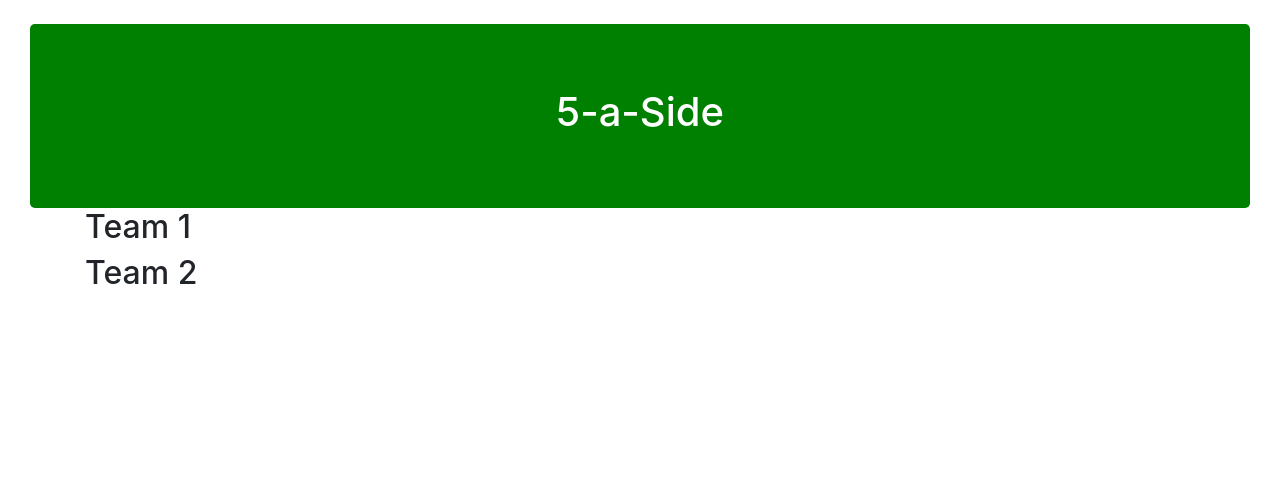
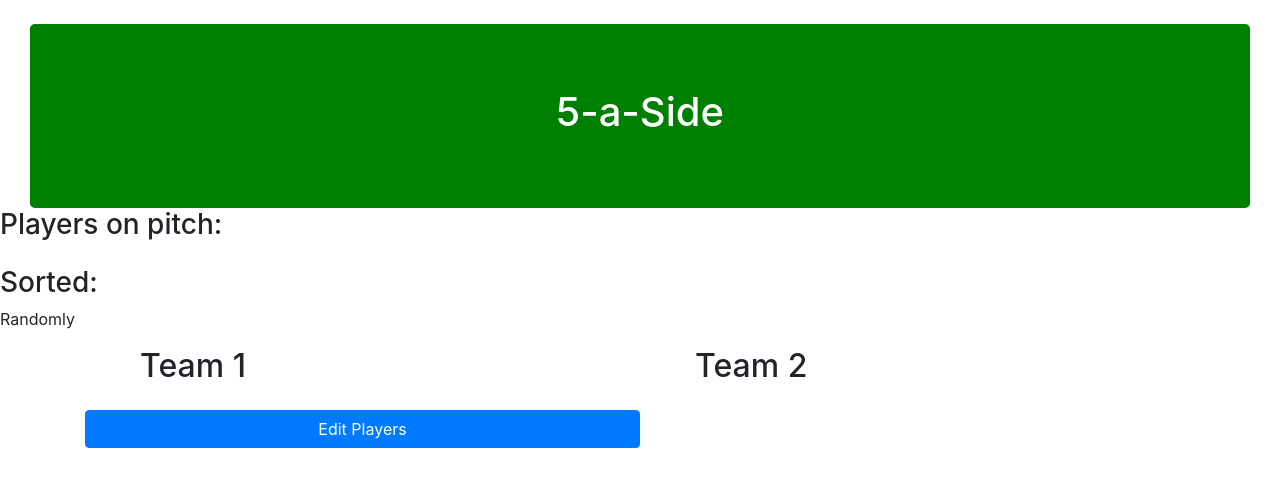
Before and after one commit to ejudd72/five-aside-tech-challenge, a React (Create React App) app in the folder 5-aside/: page / in a window 1280 px wide. Both pictures are taken after a click on the button "Sort players Randomly". Shown: the top 486 px of the page. Built offline with nearby package versions, Linux system fonts and the light colour scheme.

Commit message:
removed redux references, added 'handleEditPlayers' function, refactored generally, resolved minor errors and removed unused imports

```diff
--- a/5-aside/src/components/App.js
+++ b/5-aside/src/components/App.js
@@ -1,7 +1,7 @@
 import React, { Component } from 'react';
 import Header from "./Header";
 import StartForm from "./StartForm";
-import Teams from "./Teams";
+import Pitch from "./Pitch";
 import { fairSort } from "../functions/fairSort";
 import { randomSort } from "../functions/randomSort";
 
@@ -12,10 +12,8 @@ class App extends Component {
 
         this.state = {
             submitted: false,
-            // perTeam: 5,
+            perTeam: 5,
             players: this.generateEmptyPlayers(10),
-            warning: false,
-            subs: false,
             randomSort: true,
             team1: [],
             team2: []
@@ -29,10 +27,10 @@ class App extends Component {
 
         this.handleSubmit = this.handleSubmit.bind(this);
         this.handleReset = this.handleReset.bind(this);
-
+        this.handleEditPlayers = this.handleEditPlayers.bind(this);
     }
 
-    //function to generate the number of empty player objects with properties
+    //function to generate a number of empty player objects with properties: default is 10
     generateEmptyPlayers(number) {
         let players = [];
 
@@ -52,9 +50,10 @@ class App extends Component {
     handleRemoveField(){
         let { players } = this.state;
         this.setState({
+            //remove two (one per team) final empty player objects from array
             players: players.filter((_, index) => {
                 return index < players.length - 2
-            }), //remove two final items from the array
+            }),
             perTeam: this.state.perTeam - 1,
         });
     }
@@ -82,69 +81,49 @@ class App extends Component {
     }
 
     handleSubmit(type){
-        let { players, warning, submitted } = this.state;
+        let { players } = this.state;
 
-        // filters all players have been assigned names?
+        // filters all players have been assigned names? this is so that any blank fields submitted by the user aren't taken into account
         let truePlayers = players.filter(current => {
             return current.name !== "";
         });
 
-        // if the number of players in the array after it's been filtered is odd then it will equate to false; the 'warning' in this state will be triggered.
-        // let oddCheck = truePlayers.length % 2 !== 0 || players.length === 0;
-
         let splitTeams = {};
 
         if (type === "random") {
+            // function will sort the players into 2 random teams and return an object with properties team1 and team2
             splitTeams = randomSort(truePlayers);
         } else {
+            // function will sort the players into 2 teams based on skill level and return an object with properties team1 and team2
             splitTeams = fairSort(truePlayers);
         }
-
-        console.log("players: ", truePlayers)
-        console.log(" perTeam: ", Math.round(truePlayers.length / 2))
-        console.log("submitted: ", true)
-            // warning: oddCheck,
-        console.log("team1:", splitTeams.team1)
-        console.log("team2: ", splitTeams.team2)
-        console.log("randomSort: ", type === "random" ? true : false)
 
         this.setState({
             players: truePlayers,
             perTeam: Math.round(truePlayers.length / 2),
             submitted: true,
-            // warning: oddCheck,
             team1: splitTeams.team1,
             team2: splitTeams.team2,
             randomSort: type === "random" ? true : false,
         });
 
-
-        // if (!warning && submitted) {
-        //     handleSave({...this.state});
-        // }
     }
 
     handleReset() {
         this.setState({
             players: this.generateEmptyPlayers(10),
+            submitted: false,
         })
     }
-    // handleAcceptSubs(e) {
-    //     this.setState({
-    //         subs: true,
-    //         warning: false,
-    //     })
-    // }
 
-    // // consider using this as closing text instead
-    // handleAcceptDefault(e) {
-    //     this.setState({
-    //         warning: false,
-    //     })
-    // }
+    handleEditPlayers() {
+        this.setState({
+            submitted: false,
+        })
+    }
 
  render() {
-    let { players, perTeam, warning, randomSort, submitted, subs, team1, team2 } = this.state;
+    let { players, perTeam, warning, randomSort, submitted, subs, team1, team2, } = this.state;
 
     return (
         <>
@@ -167,39 +146,17 @@ class App extends Component {
                 />
              }
             { !submitted ? null :
-            // <Pitch>
-            <>
-                <Teams
-                    allPlayers={ players }
-                    team={ team1 }
-                    teamNumber={ 1 }
-                    className={ "team1" }
-                    // reset={ this.resetPlayers }
-                    // previousPlayers={ this.previousPlayers }
-                    // splitTeamsRandom={ (players) => this.splitTeamsRandom(players) }
-                    // splitTeamsFair={ (players) => this.splitTeamsFair(players) }
+            <Pitch
+                reset={ this.resetPlayers }
+                previousPlayers={ this.previousPlayers }
+                allPlayers={ players }
+                team1={ team1 }
+                team2={ team2 }
+                randomSort={ randomSort }
+                handleEditPlayers={ this.handleEditPlayers }
                 />
-
-                <Teams
-                    allPlayers={ players }
-                    team={ team2 }
-                    teamNumber={ 2 }
-                    className={ "team2" }
-                />
-                </>
-            // /* </Pitch> */
             }
-            {/* } */}
-
-            {/* refigure this bit! */}
-            {/* { submitted && warning ? <Alert
-                message={ this.state.players.length % 2 !== 0 ? "You've entered an odd number of players. Are you happy to add an extra player to a team?" : "You haven't entered any players - would you like to submit again?" : null } */}
-            {/*
-            <hr/>
-            <Loading>
-                <Result/>
-            </Loading> */}
-        </>
+            </>
         )
     };
 }
--- a/5-aside/src/components/Pitch.js
+++ b/5-aside/src/components/Pitch.js
@@ -1,13 +1,39 @@
-import React, { Component } from 'react';
-import { FormControl, InputGroup, Button, Form, Alert } from "react-bootstrap";
+import React from 'react';
+import Teams from "./Teams";
 
-const Pitch = ({ children }) => (
+import { Button } from "react-bootstrap";
+
+const Pitch = ({ team1, team2, allPlayers, randomSort, handleEditPlayers }) => (
+    <>
+    <h3>Players on pitch:</h3>
+    <ul style={{ display: "flex" }}>
+        { allPlayers.map((current, index) => (
+            <li key={ index }>{ current.name }</li>
+        ))}
+    </ul>
+    <h3>Sorted:</h3>
+    <p>{ randomSort === true ? "Randomly" : "Based on skill level"} </p>
+
         <section className="container" style={{ display: "grid", gridTemplateColumns: "1fr 1fr" }}>
-            <div className="left" style={{ gridColumn }}>{ <Team/> }</div>
-            <div className="left" style={{ gridColumn }}>{ <Team/> }</div>
+            <ul className="left" style={{ display: "inline-block", width: "50%" }}>{
+                <Teams
+                    teamNumber={ 1 }
+                    team={ team1 }
+                /> }
+            </ul>
+            <ul className="right" style={{ display: "inline-block", width: "50%" }}>{
+                <Teams
+                    teamNumber={ 2 }
+                    team={ team2 }
+                /> }
+            </ul>
 
+            <Button
+                onClick={ handleEditPlayers }> Edit Players
+            </Button>
 
         </section>
+        </>
     )
 
 
--- a/5-aside/src/components/StartForm.js
+++ b/5-aside/src/components/StartForm.js
@@ -1,5 +1,5 @@
-import React, { Component } from 'react';
-import { FormControl, InputGroup, Button, Form, Alert } from "react-bootstrap";
+import React from 'react';
+import { FormControl, InputGroup, Button, Form } from "react-bootstrap";
 
 const StartForm = ({
     handleAddPlayer,
@@ -7,29 +7,11 @@ const StartForm = ({
     handleAddField,
     handleRemoveField,
     handleSubmit,
-    // perTeam,
     players,
-    warning,
-    randomSort,
     submitted,
-    subs,
     reset
-}) => (   //    warning ? (
-            //    <Alert dismissable>
-            //
-            //     </Alert> )
-            //     : (
-                <div className="container">
-                    {/* { warning ? <Alert variant="danger" dismissable>You've submitted an odd number of players. Would you like to use a substitute player?
-                    <Button
-                        onClick={ (e) => handleAcceptDefault(e) }>
-                            Extra player on a team
-                    </Button>
-                    <Button
-                        onClick={ (e) => handleAcceptSubs(e) }>
-                            Substitute Player
-                    </Button>
-                        </Alert> : null } */}
+}) => (   <div className="container">
+
             <Button
                 type="number"
                 onClick={ handleAddField }
@@ -44,12 +26,12 @@ const StartForm = ({
                 className="card" style={{ padding: 20, margin: 20 }}
             >
             {/* create player inputs for each objeoct in the players array currently  */}
-                { submitted ? null : players.map((_, index) => (
+            { submitted ? null : (
+                players.map((_, index) => (
                 <>
-
                     <h5> Player {index + 1} </h5>
 
-                    <InputGroup>
+                    <InputGroup key={ index }>
                     <label>Name</label>
                     <FormControl
                         onChange={ (e) => handleAddPlayer(e, index)}
@@ -69,8 +51,8 @@ const StartForm = ({
                     </InputGroup>
                     <hr/>
                 </>
-
-                ))}
+                ))
+        )}
         <Button
             onClick={ () => handleSubmit("random") }
             > Sort players Randomly</Button>
--- a/5-aside/src/components/Teams.js
+++ b/5-aside/src/components/Teams.js
@@ -1,21 +1,18 @@
-import React, { Component } from 'react';
-import { FormControl, InputGroup, Button, Form, Alert } from "react-bootstrap";
+import React from 'react';
 
-const Team = ({ team, allPlayers, className, teamNumber }) => (
-        <div className={ className + " container"}>
+const Teams = ({ team, teamNumber }) => (
+        <div className={ "container pitch-side-" + teamNumber}>
             <h2>Team { teamNumber } </h2>
             {
                 team.map((current, index) =>
-                <div className="player"
+                <p className="player"
                 key={ index }
                 // style={{ animation: `move-in ${index * 0.5}s ease-in`}}
-                > { current.name } </div>
+                > { current.name } </p>
                 )
             }
 
         </div>
     )
 
-
-
-export default Team;
+export default Teams;
--- a/5-aside/src/data/initial.js
+++ /dev/null
@@ -1,9 +0,0 @@
-const initial = {
-    players: [],
-    submitted: false,
-    team1: [],
-    team2: [],
-    subs: false,
-};
-
-export default initial;
--- a/5-aside/src/data/reducer.js
+++ /dev/null
@@ -1,23 +0,0 @@
-import initial from "./initial";
-
-const reducer = (state, action) => {
-
-    // const reset = ({ defaultLang, player1Name, loaded, player2Name, previous }) => ({
-    //     ...initial,
-    //     loaded,
-    //     defaultLang,
-    //     gameStarted: false,
-    //     player1Name,
-    //     player2Name,
-    //     previous,
-    //     gameId: 0
-    // })
-
-   switch (action.type) {
-    // case "addPlayers": return players(state, action);
-    // case "reset": return reset(state);
-
-    default: return state;
- } };
-
- export default reducer;
```
Also changed, not shown: 5-aside/src/components/Alert.js (deleted, +0 -11 lines), 5-aside/src/data/state.js (deleted, +0 -10 lines), 5-aside/src/index.js (+0 -9 lines). Lines whose indentation alone changed are shown as unchanged.
